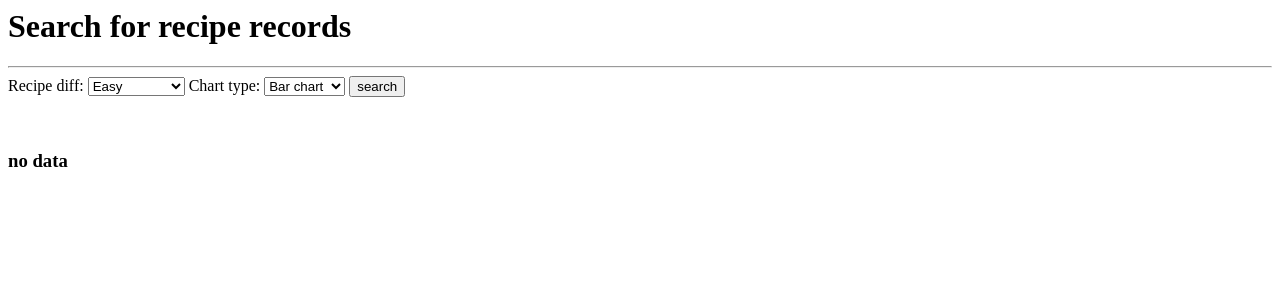
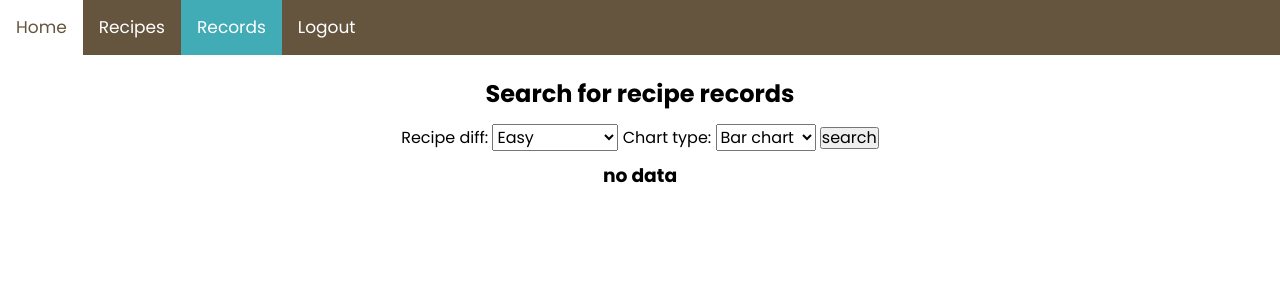
Before and after one commit to Carbon-42/recipe-app-deployment-3, a Django app: page /records in a window 1280 px wide. Shown: the top 300 px of the page. Run offline with Django 4.2, Linux system fonts and the light colour scheme; the visitor is signed in with stand-in values (Sample User, id 1).

Commit message:
update html

```diff
--- a/recipes/templates/recipes/detail.html
+++ b/recipes/templates/recipes/detail.html
@@ -11,6 +11,7 @@
   <div class="topnav">
     <a href="/">Home</a>
     <a href="/list">Recipes</a>
+    <a href="/records">Records</a>
     <a href ="{%url 'logout' %}"> Logout </a>
 </div>
 </header>
--- a/recipes/templates/recipes/main.html
+++ b/recipes/templates/recipes/main.html
@@ -13,6 +13,7 @@
   <div class="topnav">
     <a href="/">Home</a>
     <a class="active" href="/list">Recipes</a>
+    <a href="/records">Records</a>
     <a href ="{%url 'logout' %}"> Logout </a>
   </div>
 </header>
--- a/recipes/templates/recipes/records.html
+++ b/recipes/templates/recipes/records.html
@@ -1,15 +1,29 @@
-<h1> Search for recipe records </h1>
+{% load static %}
 
-<hr>
+<!DOCTYPE html>
+<head>
+  <title>CARBON42 Recipes</title>
+  <link rel="stylesheet" type="text/css" href="static/normalize.css">
+  <link href="https://fonts.googleapis.com/css2?family=Poppins:ital,wght@0,200;0,300;0,400;0,700;1,100&display=swap" rel="stylesheet">
+  <link rel="stylesheet" href="static/style.css">
+</head>
+
+<header>
+  <div class="topnav">
+      <a href="/">Home</a>
+      <a href="/list">Recipes</a>
+      <a class="active" href="/records">Records</a>
+      <a href ="{%url 'logout' %}">  Logout  </a>
+  </div>
+</header>
+<body>
+    <div class="welcome-message">
+      <h2> Search for recipe records </h2>
       <form action="" method="POST">
          {% csrf_token %}
          {{form}}
          <button type="submit" >search</button>
-
       </form>
-
-<br>
-
       {% if diff_df %}
          {{diff_df|safe}}
 
@@ -18,3 +32,5 @@
       {% else %}
          <h3> no data</h3>
       {% endif %}
+    </div>
+</body>
```
Lines whose indentation alone changed are shown as unchanged.
